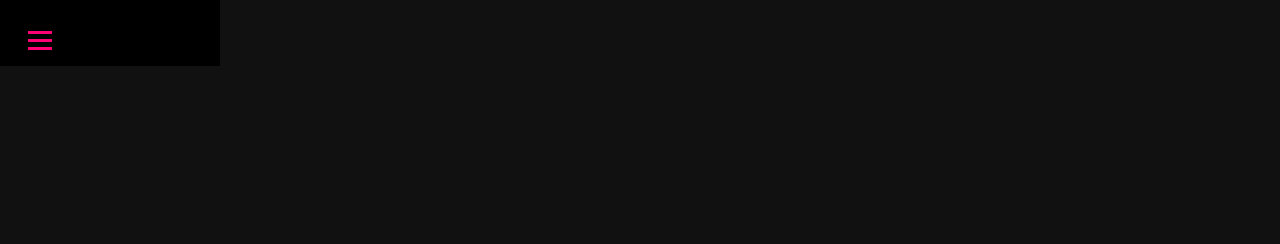
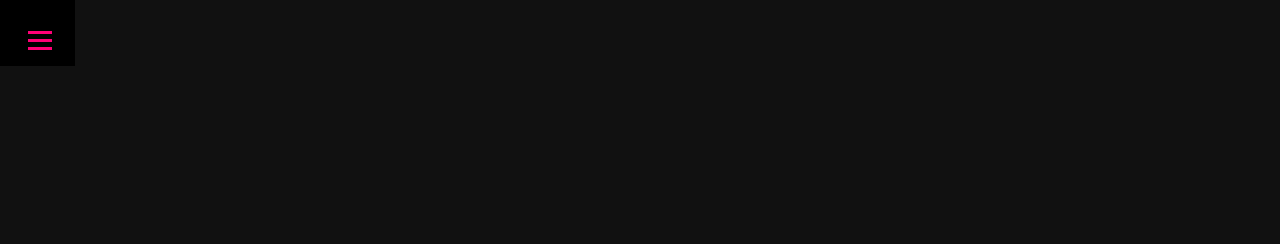
Before and after one commit to AbhishekTiwari772/personal-portfolio, a plain HTML site: page index.html in a window 1280 px wide. Shown: the top 244 px of the page. Drawn offline with Linux system fonts and the light colour scheme; files whose address does not match are found by name.

Commit message:
Update main.css

```diff
--- a/css/main.css
+++ b/css/main.css
@@ -1218,8 +1218,8 @@ header .logo a {
 }
 header {
   background-color: black;
-  width: 220px;
-  height: 66px;
+  width: 75px;
+  height: 60px;
   display: inline;
 }
 
```
